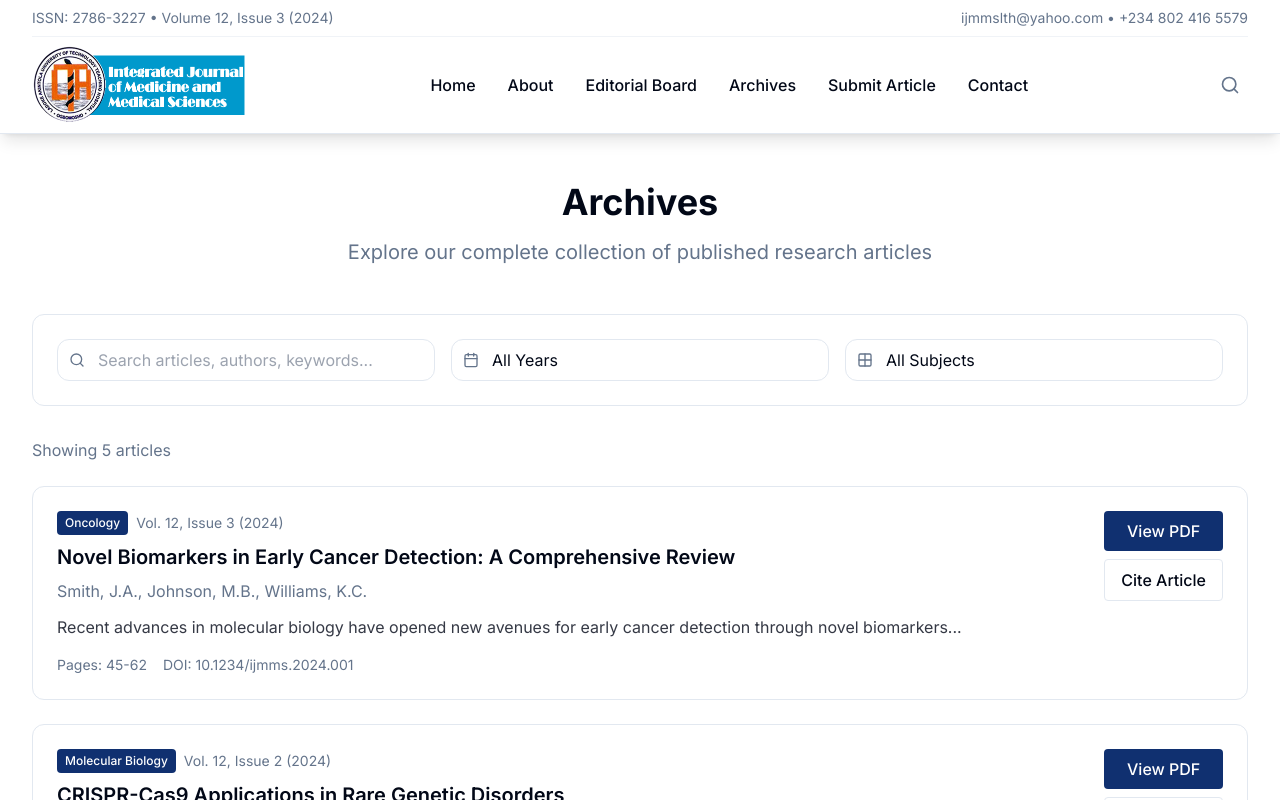
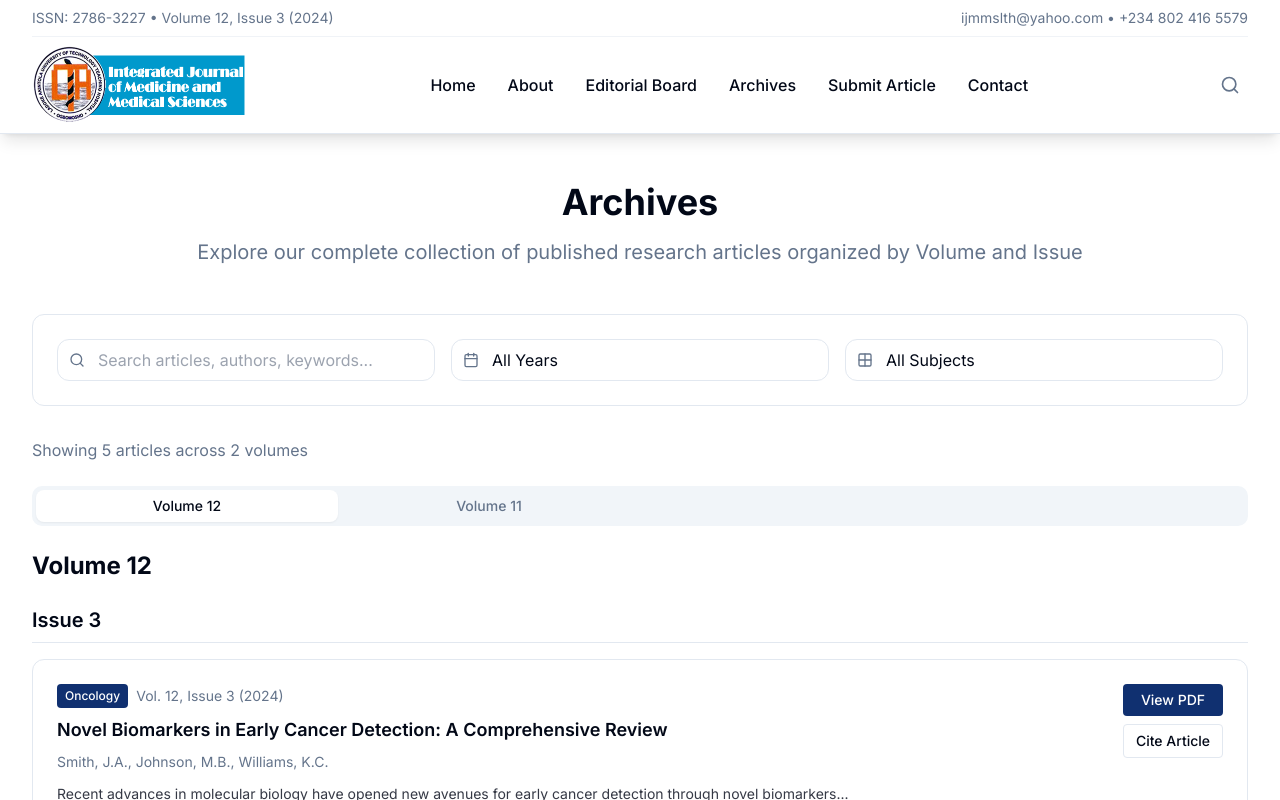
Before and after one commit to Olajohnme/scholarly-nexus-web, a React (Vite) app: page /archives in a window 1280 px wide. Shown: the top 800 px of the page. Built offline with nearby package versions, Linux system fonts and the light colour scheme.

Commit message:
feat: Sort articles by volume and issue
Sorts the articles in the archives page by volume and issue number.

```diff
--- a/src/pages/Archives.tsx
+++ b/src/pages/Archives.tsx
@@ -1,6 +1,7 @@
 
 import React, { useState } from 'react';
 import { Search, Calendar, Grid2x2 } from 'lucide-react';
+import { Tabs, TabsContent, TabsList, TabsTrigger } from '@/components/ui/tabs';
 
 const Archives = () => {
   const [searchTerm, setSearchTerm] = useState('');
@@ -73,6 +74,20 @@ const Archives = () => {
   const years = ["2024", "2023", "2022", "2021", "2020"];
   const subjects = ["Oncology", "Molecular Biology", "Microbiology", "Cardiology", "Pharmacology", "Diagnostics"];
 
+  // Group articles by volume and issue
+  const groupedByVolume = articles.reduce((acc, article) => {
+    const volumeKey = `Volume ${article.volume}`;
+    if (!acc[volumeKey]) {
+      acc[volumeKey] = {};
+    }
+    const issueKey = `Issue ${article.issue}`;
+    if (!acc[volumeKey][issueKey]) {
+      acc[volumeKey][issueKey] = [];
+    }
+    acc[volumeKey][issueKey].push(article);
+    return acc;
+  }, {} as Record<string, Record<string, typeof articles>>);
+
   const filteredArticles = articles.filter(article => {
     const matchesSearch = article.title.toLowerCase().includes(searchTerm.toLowerCase()) ||
                          article.authors.toLowerCase().includes(searchTerm.toLowerCase()) ||
@@ -83,6 +98,26 @@ const Archives = () => {
     return matchesSearch && matchesYear && matchesSubject;
   });
 
+  // Group filtered articles by volume and issue
+  const filteredGroupedByVolume = filteredArticles.reduce((acc, article) => {
+    const volumeKey = `Volume ${article.volume}`;
+    if (!acc[volumeKey]) {
+      acc[volumeKey] = {};
+    }
+    const issueKey = `Issue ${article.issue}`;
+    if (!acc[volumeKey][issueKey]) {
+      acc[volumeKey][issueKey] = [];
+    }
+    acc[volumeKey][issueKey].push(article);
+    return acc;
+  }, {} as Record<string, Record<string, typeof articles>>);
+
+  const volumes = Object.keys(filteredGroupedByVolume).sort((a, b) => {
+    const volA = parseInt(a.split(' ')[1]);
+    const volB = parseInt(b.split(' ')[1]);
+    return volB - volA; // Sort in descending order (newest first)
+  });
+
   return (
     <div className="min-h-screen bg-background">
       <div className="max-w-7xl mx-auto px-4 sm:px-6 lg:px-8 py-12">
@@ -90,7 +125,7 @@ const Archives = () => {
         <div className="text-center mb-12">
           <h1 className="text-4xl font-bold text-foreground mb-4">Archives</h1>
           <p className="text-xl text-muted-foreground">
-            Explore our complete collection of published research articles
+            Explore our complete collection of published research articles organized by Volume and Issue
           </p>
         </div>
 
@@ -144,13 +179,39 @@ const Archives = () => {
         {/* Results Count */}
         <div className="mb-6">
           <p className="text-muted-foreground">
-            Showing {filteredArticles.length} article{filteredArticles.length !== 1 ? 's' : ''}
+            Showing {filteredArticles.length} article{filteredArticles.length !== 1 ? 's' : ''} across {volumes.length} volume{volumes.length !== 1 ? 's' : ''}
           </p>
         </div>
 
-        {/* Articles List */}
-        <div className="space-y-6">
-          {filteredArticles.map((article) => (
+        {/* Volume and Issue Organization */}
+        {volumes.length > 0 ? (
+          <Tabs defaultValue={volumes[0]} className="w-full">
+            <TabsList className="grid w-full grid-cols-2 lg:grid-cols-3 xl:grid-cols-4 mb-6">
+              {volumes.map((volume) => (
+                <TabsTrigger key={volume} value={volume} className="text-sm">
+                  {volume}
+                </TabsTrigger>
+              ))}
+            </TabsList>
+
+            {volumes.map((volume) => (
+              <TabsContent key={volume} value={volume} className="space-y-6">
+                <h2 className="text-2xl font-bold text-foreground mb-4">{volume}</h2>
+
+                {Object.keys(filteredGroupedByVolume[volume])
+                  .sort((a, b) => {
+                    const issueA = parseInt(a.split(' ')[1]);
+                    const issueB = parseInt(b.split(' ')[1]);
+                    return issueB - issueA; // Sort issues in descending order
+                  })
+                  .map((issue) => (
+                    <div key={issue} className="mb-8">
+                      <h3 className="text-xl font-semibold text-foreground mb-4 border-b border-border pb-2">
+                        {issue}
+                      </h3>
+
+                      <div className="space-y-4">
+                        {filteredGroupedByVolume[volume][issue].map((article) => (
                           <article key={article.id} className="bg-card rounded-lg border border-border p-6 hover:shadow-md transition-shadow duration-200">
                             <div className="flex flex-col md:flex-row md:items-start md:justify-between">
                               <div className="flex-1">
@@ -163,25 +224,25 @@ const Archives = () => {
                                   </span>
                                 </div>
 
-                  <h3 className="text-xl font-semibold text-foreground mb-2 hover:text-primary transition-colors cursor-pointer">
+                                <h4 className="text-lg font-semibold text-foreground mb-2 hover:text-primary transition-colors cursor-pointer">
                                   {article.title}
-                  </h3>
+                                </h4>
 
-                  <p className="text-muted-foreground mb-3">{article.authors}</p>
+                                <p className="text-muted-foreground mb-3 text-sm">{article.authors}</p>
 
-                  <p className="text-foreground/80 mb-4 line-clamp-3">{article.abstract}</p>
+                                <p className="text-foreground/80 mb-4 line-clamp-2 text-sm">{article.abstract}</p>
 
-                  <div className="flex flex-wrap gap-4 text-sm text-muted-foreground">
+                                <div className="flex flex-wrap gap-4 text-xs text-muted-foreground">
                                   <span>Pages: {article.pages}</span>
                                   <span>DOI: {article.doi}</span>
                                 </div>
                               </div>
 
                               <div className="mt-4 md:mt-0 md:ml-6 flex flex-col gap-2">
-                  <button className="bg-primary text-primary-foreground px-4 py-2 rounded font-medium hover:bg-primary/90 transition-colors">
+                                <button className="bg-primary text-primary-foreground px-3 py-1.5 rounded text-sm font-medium hover:bg-primary/90 transition-colors">
                                   View PDF
                                 </button>
-                  <button className="border border-border text-foreground px-4 py-2 rounded font-medium hover:bg-secondary transition-colors">
+                                <button className="border border-border text-foreground px-3 py-1.5 rounded text-sm font-medium hover:bg-secondary transition-colors">
                                   Cite Article
                                 </button>
                               </div>
@@ -189,9 +250,13 @@ const Archives = () => {
                           </article>
                         ))}
                       </div>
-
-        {/* No Results */}
-        {filteredArticles.length === 0 && (
+                    </div>
+                  ))}
+              </TabsContent>
+            ))}
+          </Tabs>
+        ) : (
+          /* No Results */
           <div className="text-center py-12">
             <p className="text-muted-foreground text-lg">No articles found matching your criteria.</p>
             <button
```
Lines whose indentation alone changed are shown as unchanged.
